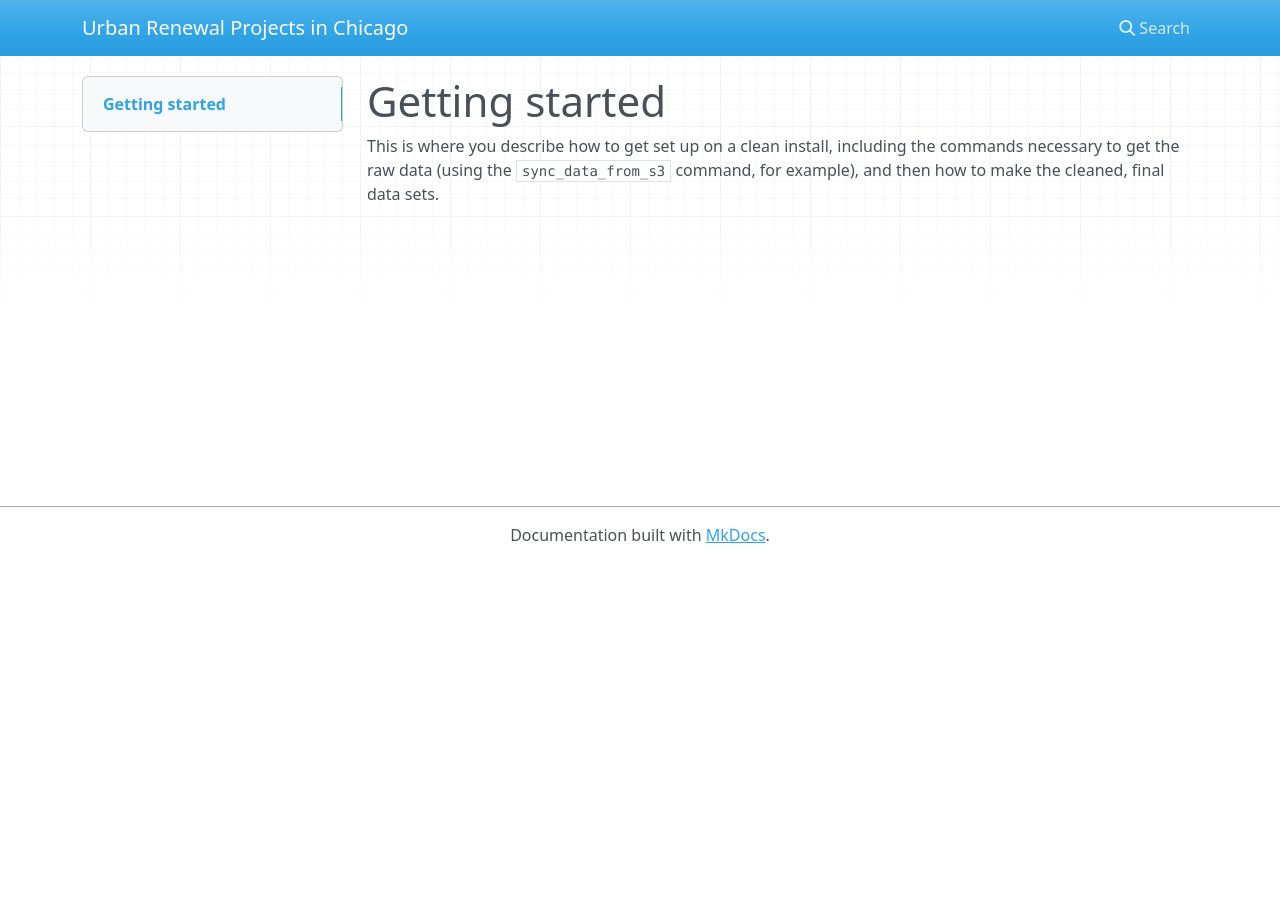
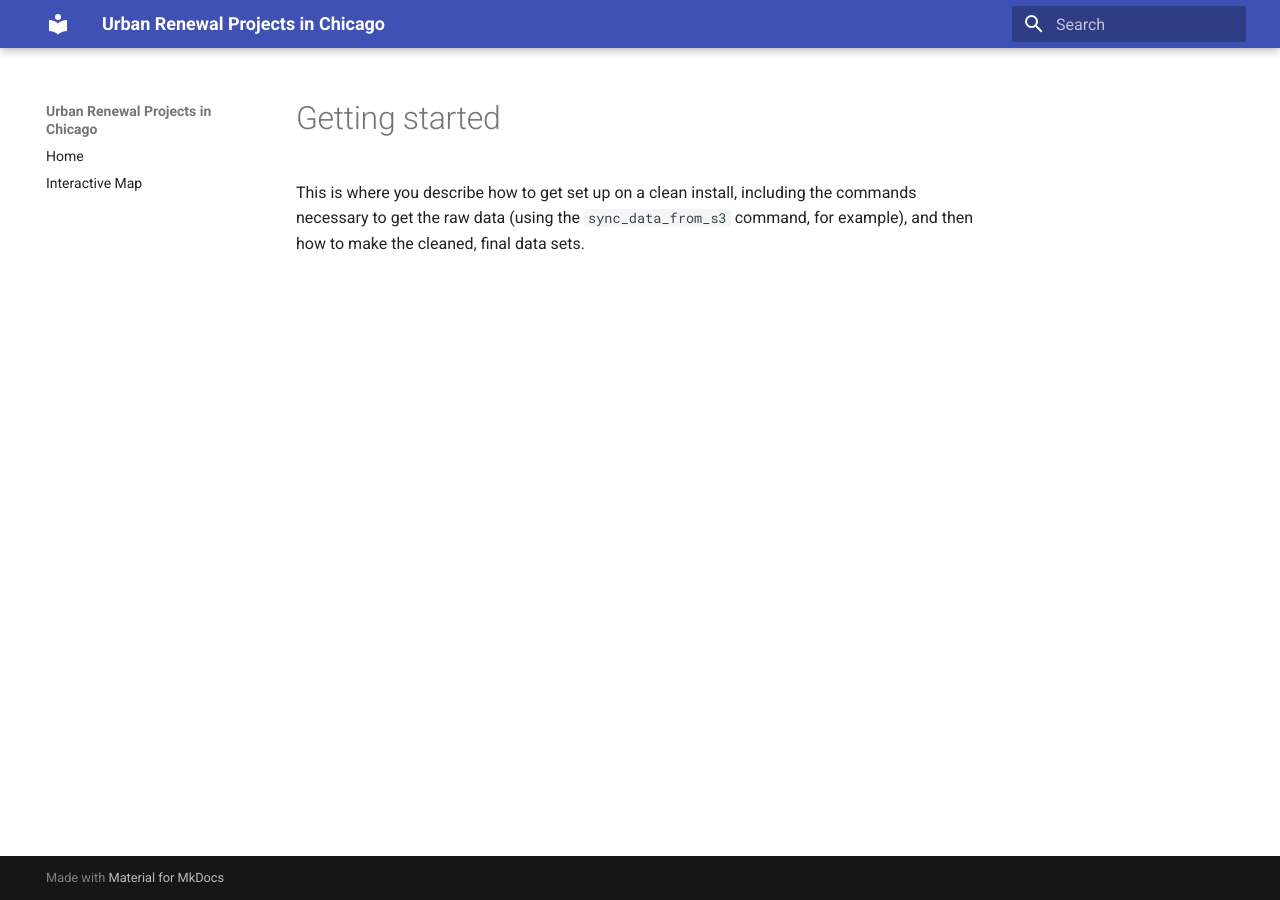
Before and after one commit to thedavidhackett/urban_renewal, an MkDocs documentation site: the page built from docs/docs/getting-started.md, in a window 1280 px wide. Built offline with MkDocs 1.6.1 and Material for MkDocs 9.7.7, drawn with Linux system fonts in a browser that asks for light colours; nearby versions of some CDN libraries.

Commit message:
added material theme

```diff
--- a/docs/mkdocs.yml
+++ b/docs/mkdocs.yml
@@ -1,7 +1,10 @@
 site_name: Urban Renewal Projects in Chicago
 #
-site_author: thedavidhackett
+site_author: David Hackett
+
+theme:
+  name: material
 #
-
 nav:
   - Home: index.md
+  - Interactive Map: urban_renewal_project_locations_overtime.md
--- a/dvc.yaml
+++ b/dvc.yaml
@@ -60,7 +60,6 @@ stages:
     - data/interim/urban_renewal_locations_v5.csv
     - data/interim/urban_renewal_addresses_v1.geojson
     - data/interim/unmatched_addresses.csv
-
   create_figures:
     cmd: python urban_renewal/create_figures.py
     deps:
```
Also changed, not shown: docs/docs/index.md (+26 -4 lines), docs/docs/urban_renewal_project_locations_overtime.md (added, +10 -0 lines).
